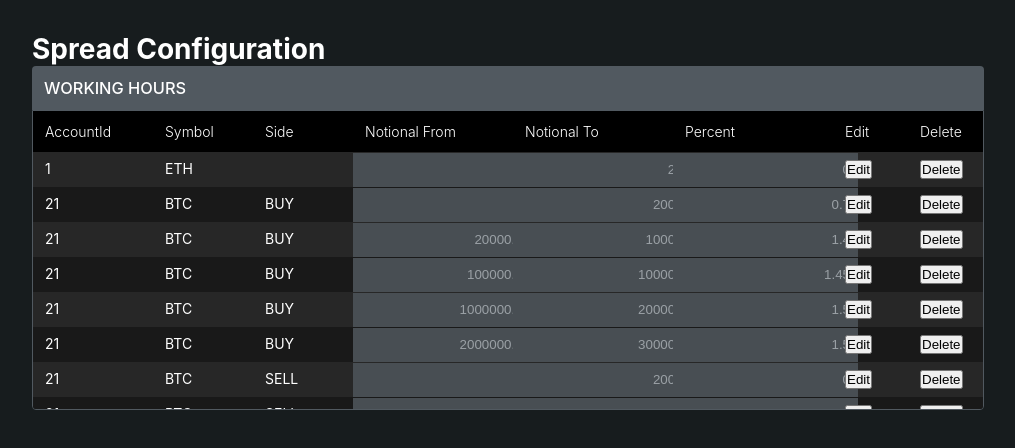
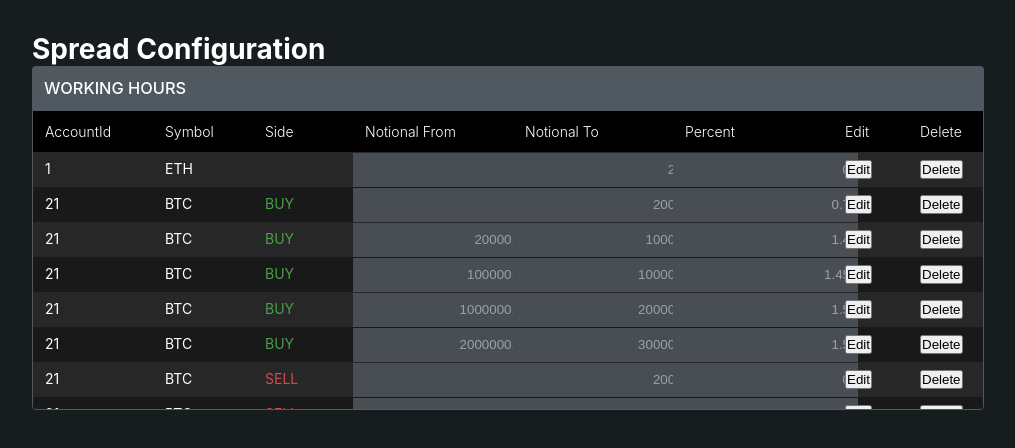
Before and after one commit to claudvanbarret/algotrading, a React (Create React App) app: page / in a window 1280 px wide. Shown: the top 448 px of the page, without its empty margins (0-1015 px from the left). Built offline with nearby package versions, Linux system fonts and the light colour scheme; data requests are answered from the project's data file.

Commit message:
feat: add side component

```diff
--- /dev/null
+++ b/src/components/atoms/Side/Side.styles.ts
@@ -0,0 +1,11 @@
+import styled from 'styled-components';
+
+import { Side } from '../../../models/SpreadConfiguration';
+import Theme from '../../../theme/Theme';
+import { SideProps } from './Side.types';
+
+const { colors } = Theme;
+
+export const Text = styled.span<SideProps>`
+  color: ${({ type }) => (type === Side.BUY ? colors.fillGreen : colors.fillRed)};
+`;
--- /dev/null
+++ b/src/components/atoms/Side/Side.tsx
@@ -0,0 +1,11 @@
+import { SideProps } from './Side.types';
+
+import * as S from './Side.styles';
+
+const Side = (props: SideProps) => {
+  const { type } = props;
+
+  return <S.Text type={type}>{type}</S.Text>;
+};
+
+export default Side;
--- /dev/null
+++ b/src/components/atoms/Side/Side.types.ts
@@ -0,0 +1,5 @@
+import { Side } from '../../../models/SpreadConfiguration';
+
+export interface SideProps {
+  type: Side;
+}
--- /dev/null
+++ b/src/components/atoms/Side/index.ts
@@ -0,0 +1 @@
+export { default as Side } from './Side';
--- a/src/pages/Home/Home.tsx
+++ b/src/pages/Home/Home.tsx
@@ -3,6 +3,7 @@ import { useTranslation } from 'react-i18next';
 import { CellProps, Column, Row } from 'react-table';
 
 import { NumberCell } from '../../components/atoms/NumberCell';
+import { Side } from '../../components/atoms/Side';
 import { Table } from '../../components/molecules/Table';
 import useSpreads from '../../hooks/useSpreads';
 import { SpreadConfiguration, SpreadConfigurationAcessor } from '../../models/SpreadConfiguration';
@@ -51,6 +52,7 @@ const Home = () => {
         Header: t('side'),
         accessor: SpreadConfigurationAcessor.SIDE,
         width: 100,
+        Cell: (props: CellProps<SpreadConfiguration, number>) => <Side type={props.row.original.side} />,
       },
       {
         Header: t('notional_from'),
--- a/src/theme/colors.json
+++ b/src/theme/colors.json
@@ -6,5 +6,7 @@
   "fillGreySecondary": "#484e53",
   "fillGreyTertiary": "#272727",
   "fillGreyQuartenary": "#191919",
-  "fillGreyQuinternary": "#9aa0a5"
+  "fillGreyQuinternary": "#9aa0a5",
+  "fillGreen": "#4a9f4a",
+  "fillRed": "#cf4d4d"
 }
```
